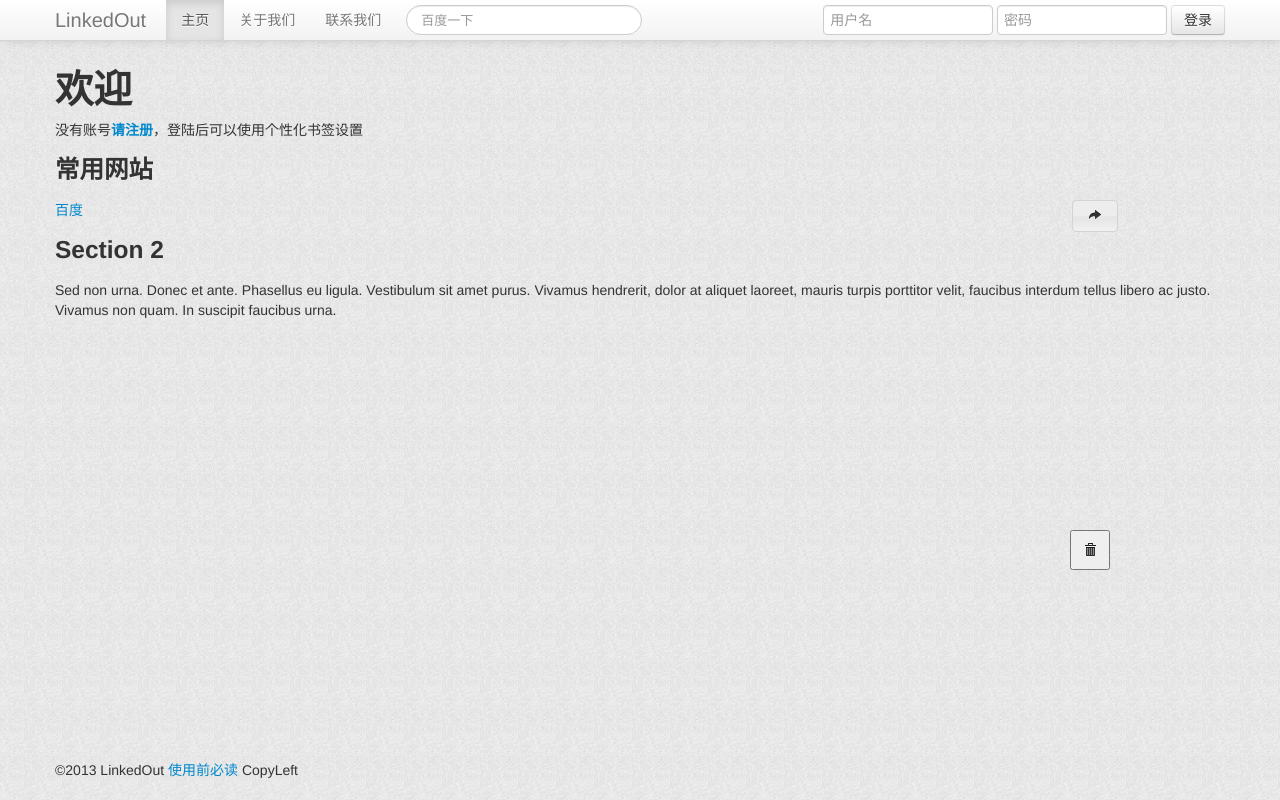
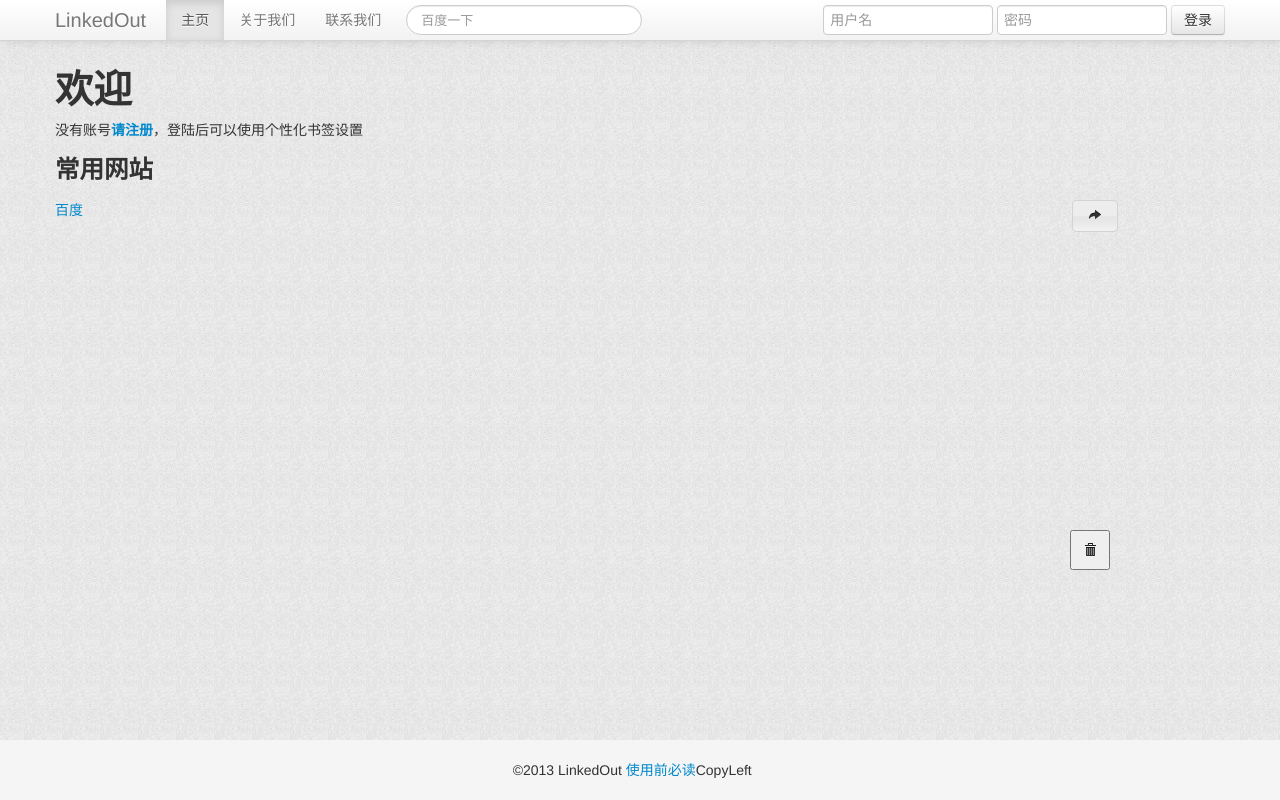
Before and after one commit to liaosiwei/linkedout, a Django app: page / in a window 1280 px wide. Run offline with Django 3.2, Linux system fonts and the light colour scheme; parts of the project's set-up code (start-up, migrations or seed data) failed here and were passed over; some libraries are stand-ins or nearby versions.

Commit message:
add footer and add vote function

```diff
--- a/Linkedout/urls.py
+++ b/Linkedout/urls.py
@@ -11,6 +11,8 @@ urlpatterns = patterns('',
     url(r'^ajaxDelUrl/$', 'linker.views.ajaxDelUrl'),
     url(r'^autoComplete/$', 'linker.views.autoComplete'),
     url(r'^downloadXml/$', 'linker.views.downloadXml'),
+    url(r'^ajaxUpdateTips/$', 'linker.views.ajaxUpdateTips'),
+    url(r'^ajaxUpdateVotes/$', 'linker.views.ajaxUpdateVotes'),
     url(r'^', include('auths.urls')),
     # url(r'^Linkedout/', include('Linkedout.foo.urls')),
 
--- a/linker/templates/linker/base.html
+++ b/linker/templates/linker/base.html
@@ -13,33 +13,54 @@
     <link href="{% static 'linker/css/bootstrap-responsive.css' %}" rel="stylesheet">
     {% block css %} {% endblock %}
     <style type="text/css">
+      html,
       body {
       	  background: url({% static 'linker/img/bg_white.png'%}) repeat;
-          padding-top: 60px; /* 60px to make the container go all the way to the bottom of the topbar */
+      	  height: 100%;
       }
-      .bottom-line {
-      	  position: absolute;
-      	  bottom: 20px;
-      	  /* right: 400px; */
+	/* Wrapper for page content to push down footer */
+      #wrap {
+        min-height: 100%;
+        height: auto !important;
+        height: 100%;
+        /* Negative indent footer by it's height */
+        margin: 0 auto -60px;
       }
+
+      /* Set the fixed height of the footer here */
+      #footer {
+        height: 60px;
+      }
+         #footer {
+        background-color: #f5f5f5;
+      }
+
+      /* Lastly, apply responsive CSS fixes as necessary */
+      @media (max-width: 767px) {
+        #footer {
+          margin-left: -20px;
+          margin-right: -20px;
+          padding-left: 20px;
+          padding-right: 20px;
+        }
+      }
+      /* Not required for template or sticky footer method. */
+	  #wrap > .container {
+        padding-top: 60px;
+        padding-bottom: 60px;
+      }
+      .container .credit {
+        margin: 20px 0;
+        text-align: center;
+      }
+/*      code {
+        font-size: 80%;
+      } */
     </style>
-
-
-    <!-- HTML5 shim, for IE6-8 support of HTML5 elements -->
-    <!--[if lt IE 9]>
-      <script src="../assets/js/html5shiv.js"></script>
-    <![endif]-->
-
-    <!-- Fav and touch icons
-    <link rel="apple-touch-icon-precomposed" sizes="144x144" href="../assets/ico/apple-touch-icon-144-precomposed.png">
-    <link rel="apple-touch-icon-precomposed" sizes="114x114" href="../assets/ico/apple-touch-icon-114-precomposed.png">
-      <link rel="apple-touch-icon-precomposed" sizes="72x72" href="../assets/ico/apple-touch-icon-72-precomposed.png">
-                    <link rel="apple-touch-icon-precomposed" href="../assets/ico/apple-touch-icon-57-precomposed.png">
-                                   <link rel="shortcut icon" href="../assets/ico/favicon.png">
-    -->
   </head>
 
   <body>
+  <div id="wrap">
     <div class="navbar navbar-fixed-top">
       <div class="navbar-inner">
        <div class="container">
@@ -81,13 +102,16 @@
 	<div class="container">
 		{% block content %}
 		{% endblock %}
-		<div class="bottom-line">
+	</div> <!-- /container -->
+  </div>
+	<div id="footer">
+		<div class="container">
+		<p class="pull-center credit">
 			&#169;2013 LinkedOut
-			<a href=#>使用前必读</a>
-			<span>CopyLeft</span>
-			<em class=s-bottom-copyright>&nbsp;&nbsp;&nbsp;&nbsp;</em>
+			<a href=#>使用前必读</a><span>CopyLeft</span><em class=s-bottom-copyright>&nbsp;&nbsp;&nbsp;&nbsp;</em>
+			</p>
 		</div>
-	</div> <!-- /container -->
+	</div>
 
     <!-- Le javascript
     ================================================== -->
@@ -96,5 +120,6 @@
     <script src="{% static 'linker/js/jquery-1.9.1.min.js' %}"></script>
 	{% block js %}
     {% endblock %}
+
   </body>
 </html>
--- a/linker/templates/linker/index.html
+++ b/linker/templates/linker/index.html
@@ -8,10 +8,6 @@
 			position: relative;
 			top: 6px;
 		}
-/* 		h3#container_icon {
-			position: relative;
-			top: 12px;
-		} */
       	#favicon {
       		position: relative;
       		top: -2px;
@@ -22,6 +18,7 @@
       		right: 160px; top: 200px;
       	}
       	#link-trash {
+      		position: fixed;
       		position: absolute; right: 170px; bottom: 230px;
       		width: 40px; height: 40px;
       	}
@@ -35,6 +32,11 @@
       		margin: 0;
       		font-size: 1.2em;
       		text-align: center;
+      	}
+      	.container hr {
+      		/* border-color: #7D7D7D; */
+      		border-color: #CFCFCF;
+      		margin: 1px, 0;
       	}
       }
   	</style>
@@ -56,18 +58,19 @@
 								</td>
 								<td class="tablerow span7">
 									{% if link.opinion %}
-										<p>{{ link.opinion }}<button class="btn btn-mini btn-link settips" type="button"><i class="icon-wrench"></i></button></p>
+										<p><button class="btn btn-mini btn-link settips" type="button"><i class="icon-wrench"></i></button>{{ link.opinion }}</p>
 									{% else %}
 										<p><button class="btn btn-mini btn-link settips" type="button"><i class="icon-pencil"></i></button></p>
 									{% endif %}
 								</td>
 								<td class="tablerow span2">
-									<p class="text-success"><button class="btn btn-mini btn-link" type="button"><i class="icon-thumbs-up"></i></button> {{ link.votes }}</p>
+									<p class="text-success"><button class="btn btn-mini btn-link setvotes" type="button"><i class="icon-thumbs-up"></i></button> {{ link.votes }}</p>
 								</td>
 							</tr>
 						{% endif %}
 					{% endfor %}
 				</table>
+				<hr>
 			</div>
 		{% endfor %}
 	</div>
@@ -75,7 +78,7 @@
 	<h1>欢迎</h1>
 	<p>没有账号<a href="auths/register"><strong>请注册</strong></a>，登陆后可以使用个性化书签设置</p>
 
-	<div id="accordion">
+	<div>
 		<h3>
 			<strong>常用网站</strong>
 		</h3>
@@ -83,13 +86,6 @@
 			<p>
 				<a href="http://www.baidu.com" target="_blank">百度</a>
 			</p>
-		</div>
-		<h3>Section 2</h3>
-		<div>
-			<p>Sed non urna. Donec et ante. Phasellus eu ligula. Vestibulum
-				sit amet purus. Vivamus hendrerit, dolor at aliquet laoreet, mauris
-				turpis porttitor velit, faucibus interdum tellus libero ac justo.
-				Vivamus non quam. In suscipit faucibus urna.</p>
 		</div>
 	</div>
 	{% endif %}
@@ -124,11 +120,6 @@
 	<script>
 	  $(document).ready(function() {
 
-/*   	    $( "#accordion" ).accordion({
-	    	heightStyle: "content",
-	    	event: "click hoverintent"
-	    }); */
-
 	    $( "#create-link" )
 	      .button()
 	      .click(function() {
@@ -141,8 +132,6 @@
    		      helper: "clone"
 	    });
 
-
-
 	    function handle_del_url(data) {
 	    	window.location = "/";
 	    }
@@ -150,7 +139,7 @@
 	    $( "#link-trash" ).droppable({
 	        drop: function(event, ui) {
             	var delData = {};
-            	delData['link_container'] = ui.draggable.parent().parent().parent().parent().prev("h3").text();
+            	delData['link_container'] = ui.draggable.closest("div").prev("h3").text();
             	delData['link_url'] = ui.draggable.find("a").attr("href");
 	            $.ajax({
 	            	url:"/ajaxDelUrl/",
@@ -184,8 +173,49 @@
  		$( ".settips" ).click(function() {
  			var original_html = $(this).parent().text()
  			var finish_button = "<button class=\"btn btn-mini btn-link finishtips\" type=\"button\"><i class=\"icon-ok\"></i></button>"
- 			var replace_html = "<input type=\"text\" size=50 value=\"" + original_html + "\">" + finish_button;
+ 			var replace_html = "<input type=\"text\" id=\"updateTips\" size=50 value=\"" + original_html + "\">" + finish_button;
 			$(this).parent().html(replace_html);
+			$(".finishtips").click(function() {
+				var newTips = {};
+				newTips['container'] = $("#updateTips").closest("div").prev("h3").text();
+				newTips['link'] = $("#updateTips").closest("td").prev("td").find("a").attr("href");
+				newTips['tips'] = $("#updateTips").val();
+				if (original_html != newTips['tips']) {
+	   	            $.ajax({
+		            	url:"/ajaxUpdateTips/",
+		            	type: "POST",
+		            	data: newTips,
+		            	dataType: "json",
+		            	success: function() {}
+		            });
+				}
+				$("#updateTips").parent().html("<button class=\"btn btn-mini btn-link settips\" type=\"button\"><i class=\"icon-ok-sign\"></i></button>" + $("#updateTips").val());
+			});
+			return false;
+		});
+
+		// set or reset votes by click the thumb button
+		$( ".setvotes" ).click(function(){
+			var original_votes = $(this).parent().text();
+			var finish_button = "<button class=\"btn btn-mini btn-link finishVotes\" type=\"button\"><i class=\"icon-ok\"></i></button>";
+			$(this).parent().html(finish_button + "<input type=\"text\" class=\"span1\" id=\"updateVotes\" value=\"" + original_votes + "\">");
+			$(".finishVotes").click(function(){
+				var newVotes = {};
+				newVotes['container'] = $("#updateVotes").closest("div").prev("h3").text();
+				newVotes['link'] = $("#updateVotes").closest("tr").find("a").attr("href");
+				newVotes['votes'] = $("#updateVotes").val();
+
+				if (original_votes != newVotes['votes']) {
+	   	            $.ajax({
+		            	url:"/ajaxUpdateVotes/",
+		            	type: "POST",
+		            	data: newVotes,
+		            	dataType: "json",
+		            	success: function() {}
+		            });
+				}
+				$("#updateVotes").parent().html("<button class=\"btn btn-mini btn-link setvotes\" type=\"button\"><i class=\"icon-thumbs-up\"></i></button> " + $("#updateVotes").val());
+			});
 			return false;
 		});
 
@@ -198,5 +228,4 @@
 	    });
 	  })
 	</script>
-<!-- 	<script src="{% static 'linker/js/mouseover.js' %}"></script> -->
 {% endblock %}
--- a/linker/views.py
+++ b/linker/views.py
@@ -37,6 +37,8 @@ def ajaxAddUrl(request):
             except:
                 newContainer = Container(user=user, name=post['container'])
                 newContainer.save()
+
+            post['link'] = post['link'].strip('/')
             if not post['link'].startswith("http"): #http://www.ifeng.com/
                 post['link'] = 'http://' + post['link']
             try:
@@ -111,3 +113,53 @@ def downloadXml(request):
     response['Content-Disposition'] = 'attachment; filename=%s' %  request.user.username + '.xml'
 
     return response
+
+
+@login_required(login_url = '/')
+@csrf_exempt
+def ajaxUpdateTips(request):
+    '''
+    update user's urls' opinion
+    '''
+
+    to_return = {'result': 'failed'}
+    if request.method == 'POST':
+        post = request.POST.copy()
+        if 'container' in post and 'link' in post and 'tips' in post:
+            try:
+                container = request.user.container_set.get(name=post['container'])
+                link = container.linker_set.get(link=post['link'])
+            except:
+                pass
+            else:
+                link.opinion = post['tips']
+                link.save()
+                to_return['result'] = 'success'
+
+    serialized = simplejson.dumps(to_return)
+    return HttpResponse(serialized, mimetype="application/json")
+
+
+@login_required(login_url = '/')
+@csrf_exempt
+def ajaxUpdateVotes(request):
+    '''
+    update user's urls' votes
+    '''
+
+    to_return = {'result': 'failed'}
+    if request.method == 'POST':
+        post = request.POST.copy()
+        if 'container' in post and 'link' in post and 'votes' in post:
+            try:
+                container = request.user.container_set.get(name=post['container'])
+                link = container.linker_set.get(link=post['link'])
+            except:
+                pass
+            else:
+                link.votes = post['votes'].strip()
+                link.save()
+                to_return['result'] = 'success'
+
+    serialized = simplejson.dumps(to_return)
+    return HttpResponse(serialized, mimetype="application/json")
```
